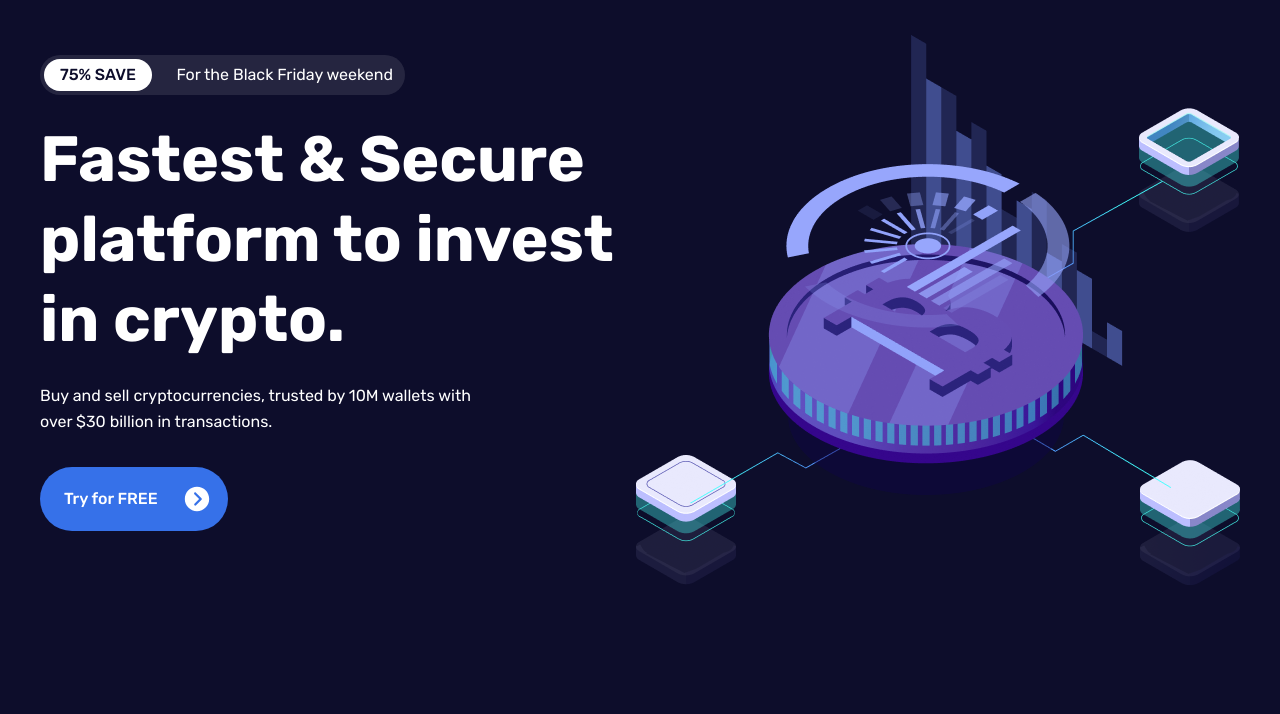
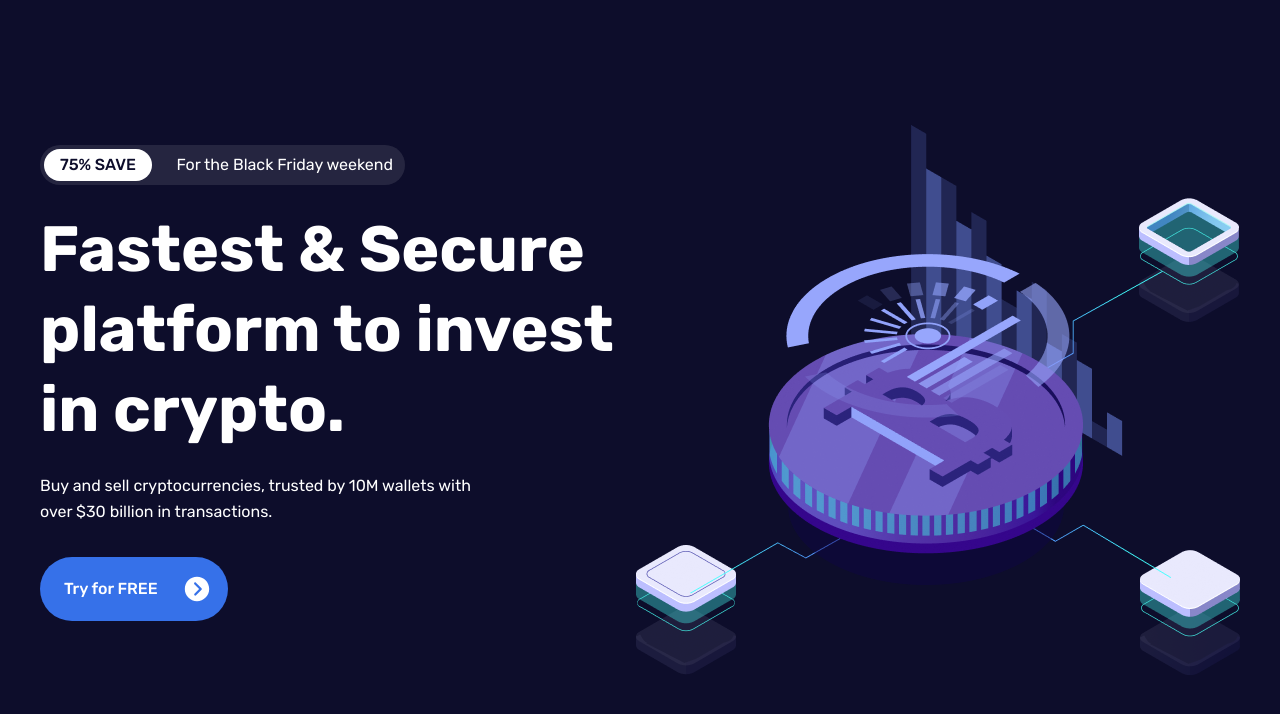
Before and after one commit to simicodes/cryptocurrency-landing-page, a React (Create React App) app: page / in a window 1280 px wide. Shown: the top 714 px of the page. Built offline with nearby package versions, Linux system fonts and the light colour scheme; the HTML template or start-up script is replaced by a standard one.

Commit message:
HEADER COMPONENT

```diff
--- a/src/App.js
+++ b/src/App.js
@@ -6,6 +6,7 @@ import "aos/dist/aos.css";
 
 //import components
 import Hero from "./components/Hero";
+import Header from "./components/Header";
 const App = () => {
   //aos initialization
   useEffect(() => {
@@ -17,6 +18,7 @@ const App = () => {
 
   return (
     <div clasName="overflow-hidden">
+      <Header />
       <Hero />
     </div>
   );
--- a/src/components/Header.js
+++ b/src/components/Header.js
@@ -1,7 +1,19 @@
-import React from 'react';
+import React from "react";
+
+//import components
+import Logo from "../assets/img/logo.svg";
+import Nav from "./Nav";
+import AccountBtns from "./AccountBtns";
+
+//icons
+import {} from "react-icons/cg"
 
 const Header = () => {
-  return <div>Header</div>;
+  return (
+    <header className="py-[30px] lg:pt-[60px]">
+      <div className="container mx-auto"></div>
+    </header>
+  );
 };
 
 export default Header;
```
